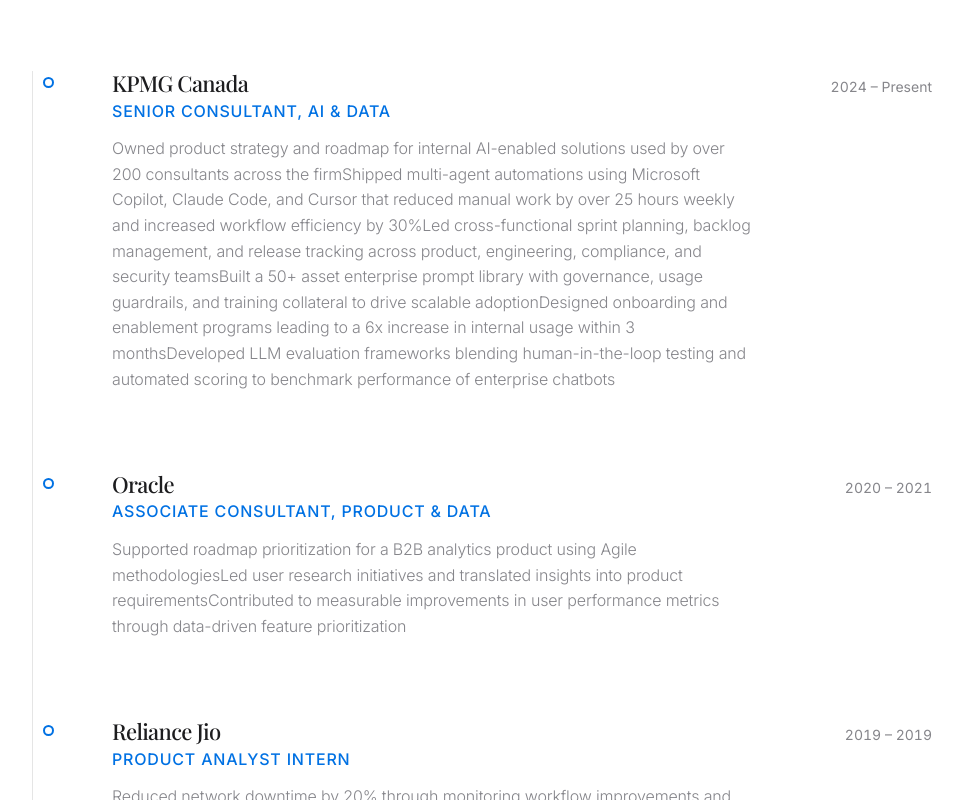
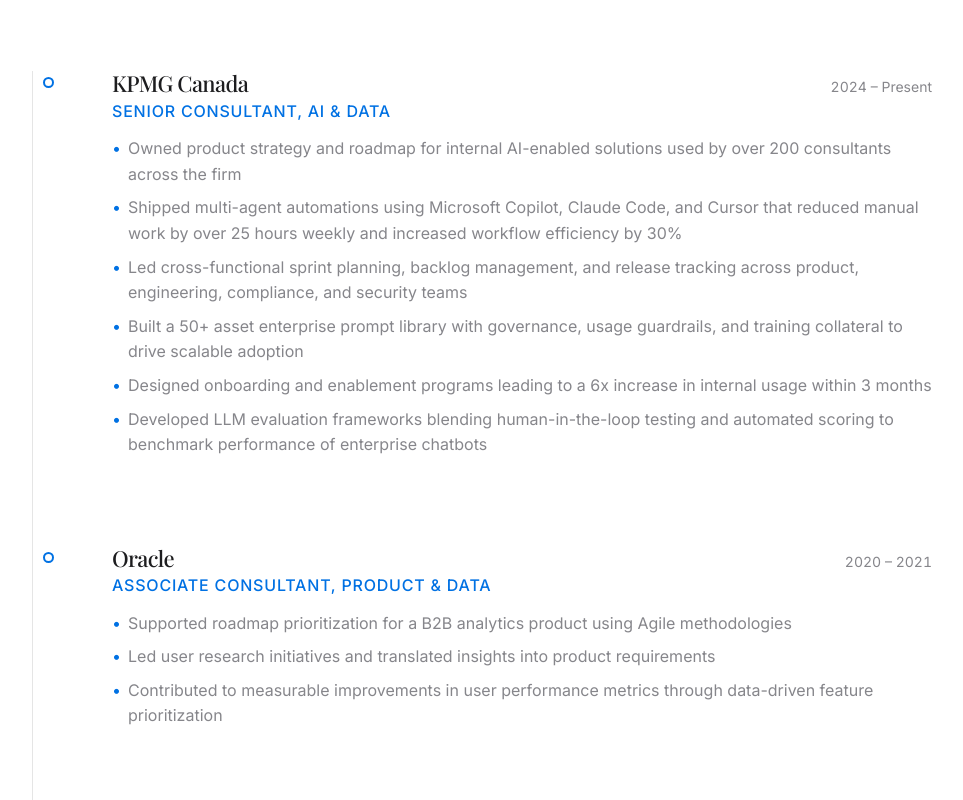
Before and after one commit to adukhan98/portfolio-2025-2026, a Next.js app: page / in a window 1280 px wide. Shown: the part 1460-2260 px from the top of the page, without its empty margins (0-963 px from the left). Built offline with nearby package versions, Linux system fonts and the light colour scheme; a web font is replaced by a local one.

Commit message:
fixed experience on home

```diff
--- a/src/app/page.module.css
+++ b/src/app/page.module.css
@@ -259,8 +259,27 @@
 }
 
 .timelineDesc {
+  list-style: none;
+  /* Custom bullet or none? Let's use standard bullets for readability as requested, or custom dashes */
+  padding: 0;
+  margin: 0;
+}
+
+.timelineDesc li {
+  position: relative;
+  padding-left: var(--space-4);
+  margin-bottom: var(--space-2);
   color: var(--text-secondary);
   font-size: var(--text-base);
+  line-height: 1.6;
+}
+
+.timelineDesc li::before {
+  content: '•';
+  /* or '—' */
+  position: absolute;
+  left: 0;
+  color: var(--accent);
 }
 
 .viewAllWrapper {
--- a/src/app/page.tsx
+++ b/src/app/page.tsx
@@ -88,7 +88,11 @@
                       <span className={styles.timelinePeriod}>{role.period}</span>
                     </div>
                     <h4 className={styles.timelineRole}>{role.role}</h4>
-                    <p className={styles.timelineDesc}>{role.description}</p>
+                    <ul className={styles.timelineDesc}>
+                      {role.description.map((item, i) => (
+                        <li key={i}>{item}</li>
+                      ))}
+                    </ul>
                   </div>
                 </div>
               </AnimatedSection>
```
